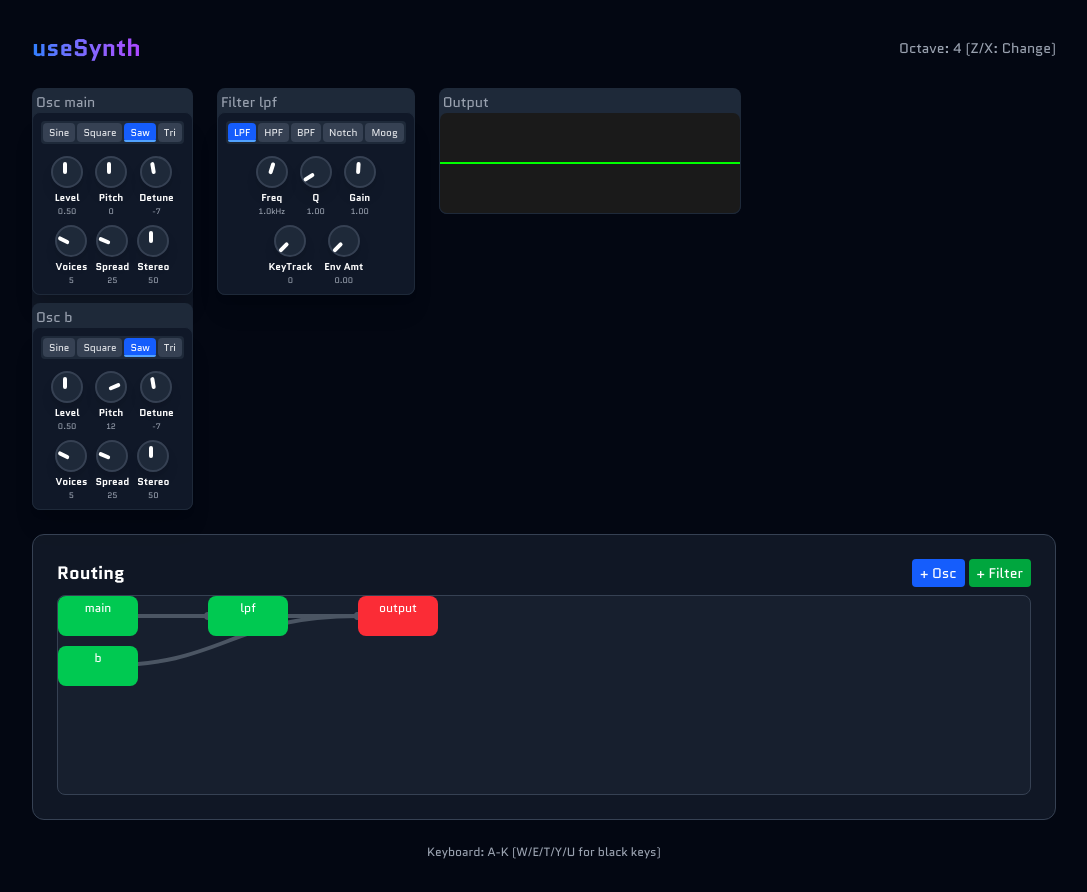
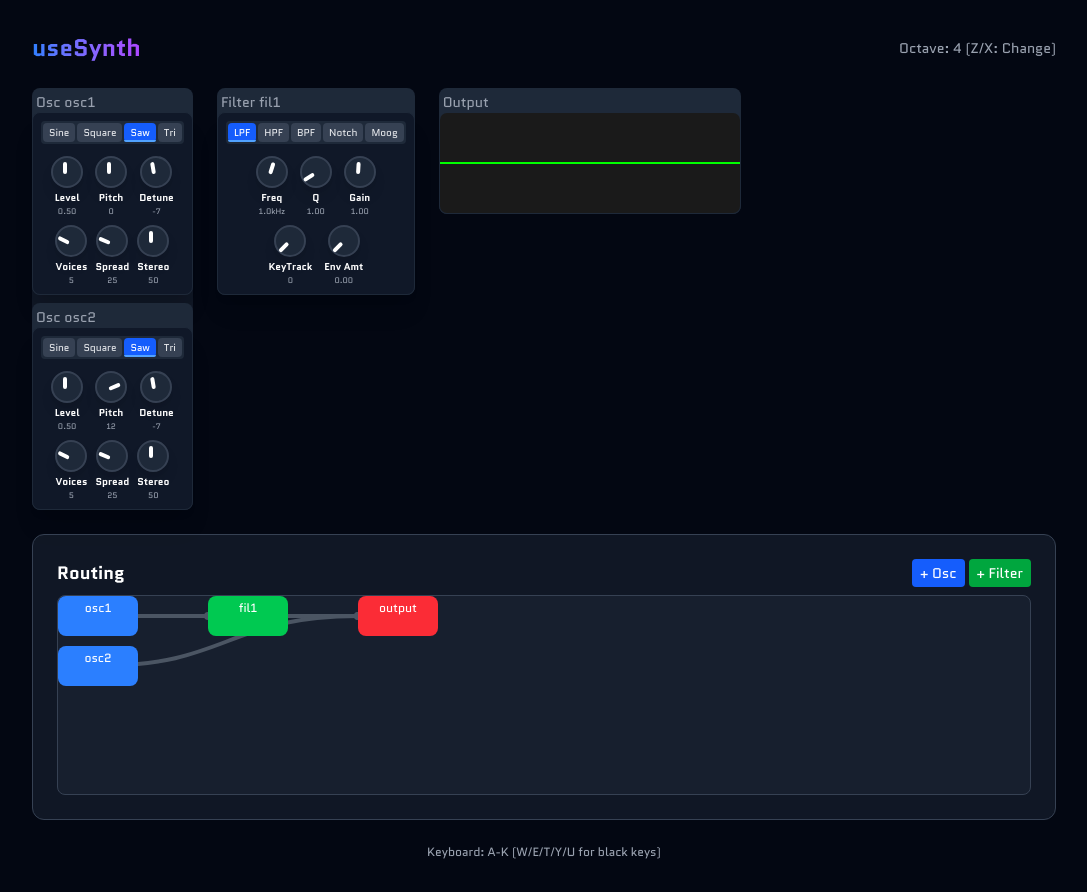
Before and after one commit to nexo-tech/use-synth, a Next.js app in the folder packages/example-app/: page / in a window 1280 px wide. Shown: the whole page, without its empty margins (96-1183 px from the left). Built offline with nearby package versions, Linux system fonts and the light colour scheme.

Commit message:
fix editor

```diff
--- a/packages/example-app/app/page.tsx
+++ b/packages/example-app/app/page.tsx
@@ -737,7 +737,7 @@ const baseConfig: UseSynthConfig = {
   maxVoices: 5,
   components: {
     oscillators: {
-      main: {
+      osc1: {
         type: 'sawtooth',
         detune: -7,
         level: 0.5,
@@ -746,7 +746,7 @@ const baseConfig: UseSynthConfig = {
         unisonStereo: 50,
         envelope: 'amp',
       },
-      b: {
+      osc2: {
         type: 'sawtooth',
         detune: -7,
         level: 0.5,
@@ -758,7 +758,7 @@ const baseConfig: UseSynthConfig = {
       },
     },
     filters: {
-      lpf: {
+      fil1: {
         type: 'lowpass',
         frequency: 1000,
         Q: 1,
@@ -776,9 +776,9 @@ const baseConfig: UseSynthConfig = {
     },
   },
   routing: [
-    { from: 'main', to: 'lpf' },
-    { from: 'lpf', to: 'output' },
-    { from: 'b', to: 'output' }
+    { from: 'osc1', to: 'fil1' },
+    { from: 'fil1', to: 'output' },
+    { from: 'osc2', to: 'output' }
   ],
 };
 
```
